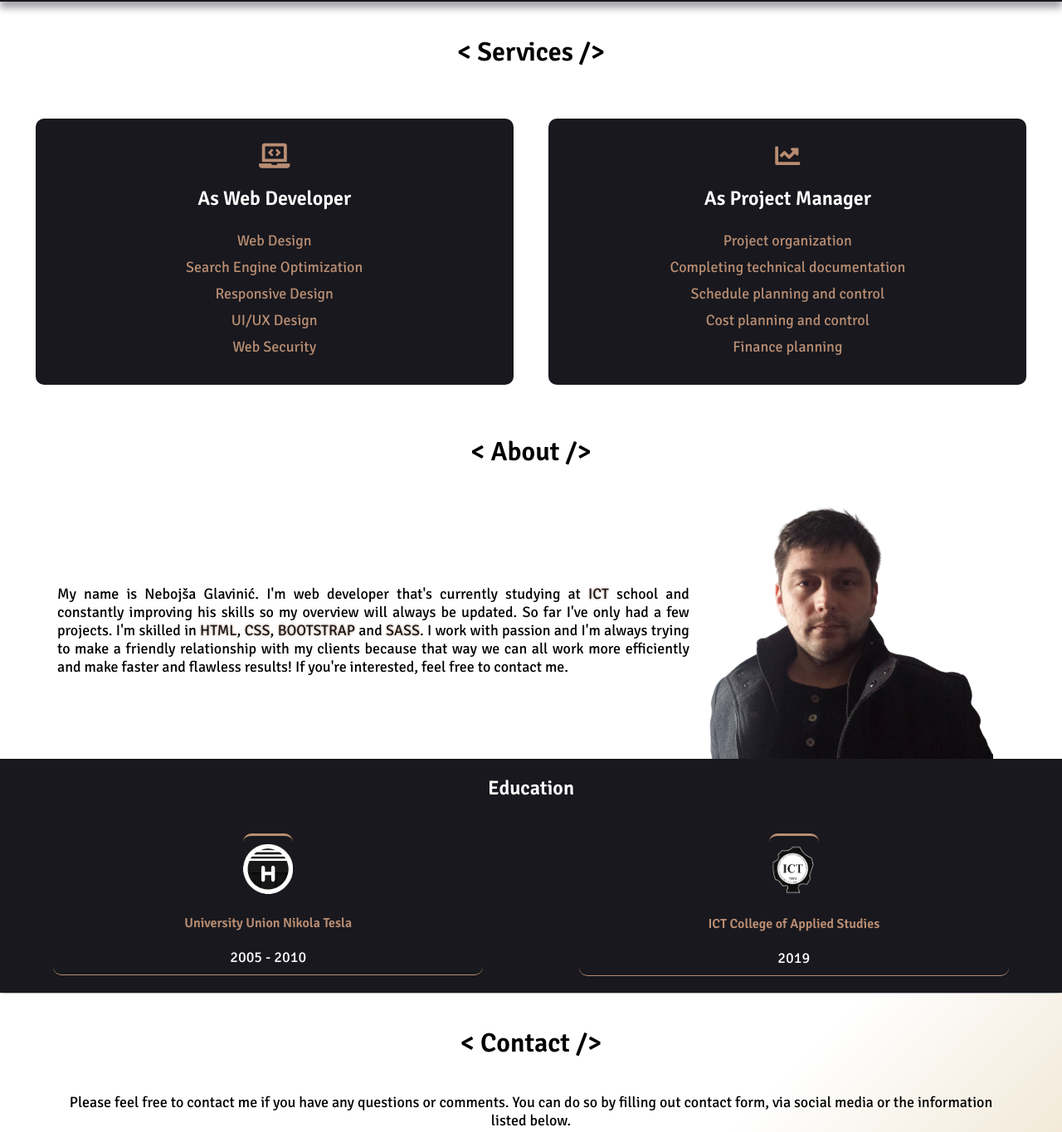
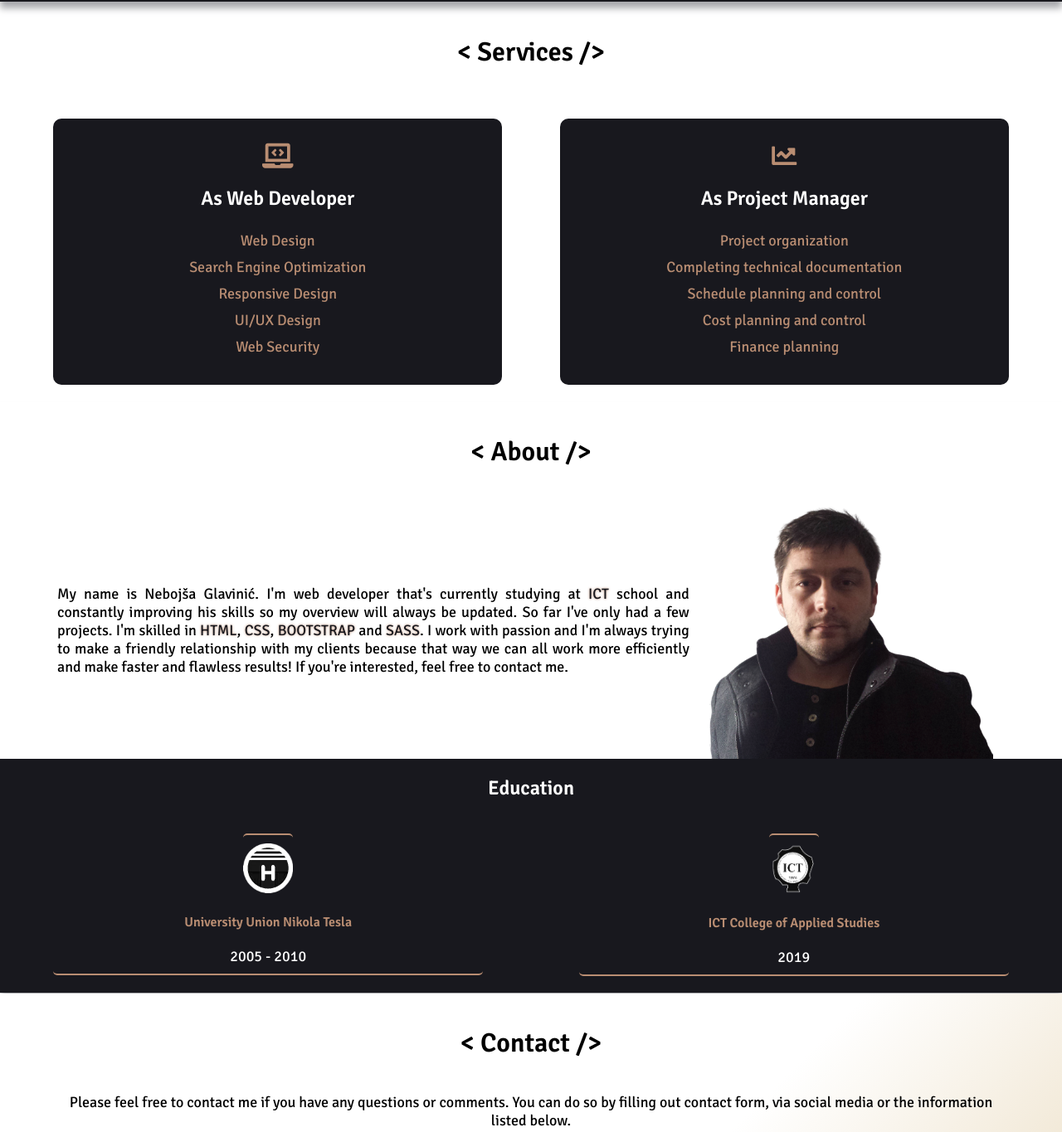
Before and after one commit to nebojsa-glavinic/portfolio_school, a plain HTML site: page index.html in a window 1280 px wide. Shown: the part 2700-4065 px from the top of the page at 83% size. Drawn offline with Linux system fonts and the light colour scheme.

Commit message:
Add files via upload

```diff
--- a/css/style.scss
+++ b/css/style.scss
@@ -1,5 +1,6 @@
     $color1:#b98d72;
     $color2:#dec79b;
+    /*$color3:#b9975b;*/
     $color4:#ffffff;
     $color6:#a8a9ad;
     $bg_color:#18181e;
@@ -395,13 +396,13 @@ header{
 }
 #services{
     &Holder{
-        @include flex(row, space-evenly, center, wrap);
-        position:relative;
+        @include a90;
+        @include flex(row, space-between, center, wrap);
         padding:20px 0px;
         .service{
-            width:45%;
+            width:47%;
             padding:30px 0px;
-            background-color: $bg_color;
+            background: $bg_color;
             border-radius: 10px;
             i{
                 font-size:30px;
@@ -476,14 +477,14 @@ header{
                 margin:20px 0px;
                 img{
                     width:60px;
-                    border-top: 3px solid $color1;
-                    border-radius:10px;
+                    border-top: 2px solid $color1;
+                    border-radius:5px;
                     padding-top:10px;
                 }
                 p{
-                    border-bottom:1px solid $color1;
+                    border-bottom:2px solid $color1;
+                    border-radius:5px;
                     padding-bottom:10px;
-                    border-radius:10px;
                 }
             }
         }
@@ -498,7 +499,7 @@ header{
         #social{
             position:absolute;
             left:0;
-            bottom:350px;
+            bottom:400px;
             width:0px;
             height:0px;
             z-index: 2;
```
Also changed, not shown: css/style.css, css/style.min.css, 1 other file.
